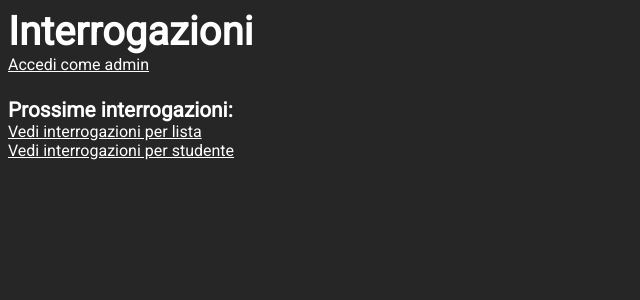
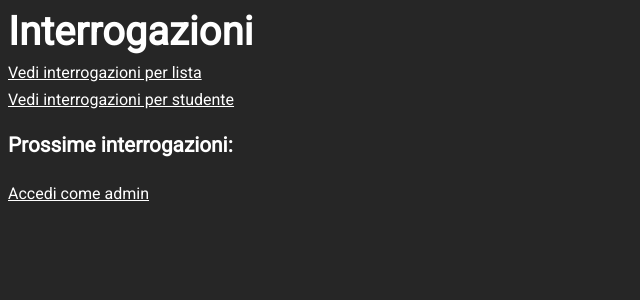
Before and after one commit to Trinitrotoluenisti/interrogazioni, a Flask app: page / in a window 1280 px wide. Shown: the top 300 px of the page, without its empty margins (0-640 px from the left). Run offline with Flask 2, Linux system fonts and the light colour scheme; parts of the project's set-up code (start-up, migrations or seed data) failed here and were passed over.

Commit message:
Changed all links to a tags, moved admin login link, minor fixing

```diff
--- /dev/null
+++ b/application/static/style/element.css
@@ -0,0 +1,3 @@
+li {
+    padding-bottom: .5vh;
+}
--- a/application/static/style/main.css
+++ b/application/static/style/main.css
@@ -19,9 +19,19 @@ html, body {
     font-weight: bold;
 }
 
-.link { text-decoration: underline; }
+a {
+    display: block;
 
-.link:hover {
+    width: max-content;
+
+    color: white;
+
+    text-decoration: underline;
+
+    margin-top: 1vh;
+}
+
+a:hover {
     text-decoration: none;
 
     cursor: pointer;
--- a/application/templates/index.html
+++ b/application/templates/index.html
@@ -4,8 +4,27 @@
     <link rel="stylesheet" href="{{ url_for('static', filename='style/index.css') }}">
 {% endblock %}
 
+{% block js %}
+    <script>
+        $(function () {
+            let loginButton = $("#login-button");
+
+            if (document.cookie.length > 6) {
+                loginButton.text("Esci");
+                loginButton.attr("href", "/logout");
+            } else {
+                loginButton.text("Accedi come admin");
+                loginButton.attr("href", "/login");
+            }
+        });
+    </script>
+{% endblock %}
+
 
 {% block body %}
+    <a href="lists">Vedi interrogazioni per lista</a>
+    <a href="elements">Vedi interrogazioni per studente</a>
+
     <div class="categories">Prossime interrogazioni:</div>
 
     <!-- Container of lists -->
@@ -28,6 +47,7 @@
         {% endfor %}
     </div>
 
-    <div class="link" onclick="location='lists';">Vedi interrogazioni per lista</div>
-    <div class="link" onclick="location='elements';">Vedi interrogazioni per studente</div>
+    <br>
+
+    <a id="login-button"></a>
 {% endblock %}
--- a/application/templates/login.html
+++ b/application/templates/login.html
@@ -2,6 +2,8 @@
 
 
 {% block body %}
+    <br>
+
     <form action="/login" method="POST">
         <input type="password" name="password">
         <input type="submit" value="Login">
--- a/application/templates/template.html
+++ b/application/templates/template.html
@@ -17,15 +17,14 @@
 
         <!-- JS -->
         <script src="https://ajax.googleapis.com/ajax/libs/jquery/3.5.1/jquery.min.js"></script>
+        {% block js %}{% endblock %}
     </head>
 
     <body>
         <div id="page-title">Interrogazioni</div>
 
-        <div class="link" id="login-button"></div>
-
         {% if not index|default(false,false) %}
-            <div class="link" id="back-button" onclick="location='..';">Indietro</div>
+            <a id="back-button" href="javascript:history.back()">Indietro</a>
         {% endif %}
 
         {% block body %}{% endblock %}
@@ -34,16 +33,4 @@
     {% if error|default('',false) %}
         <script>alert("{{ error }}");</script>
     {% endif %}
-
-    <script>
-        let loginButton = $("#login-button");
-
-        if (document.cookie.length > 6) {
-            loginButton.text("Esci");
-            loginButton.click(function () { location = '/logout'; });
-        } else {
-            loginButton.text("Accedi come admin");
-            loginButton.click(function () { location = '/login'; });
-        }
-    </script>
 </html>
--- a/requirements.txt
+++ /dev/null
@@ -1 +0,0 @@
-Flask==1.1.2
```
Also changed, not shown: application/templates/element.html (+9 -1 lines), 1 other file.
